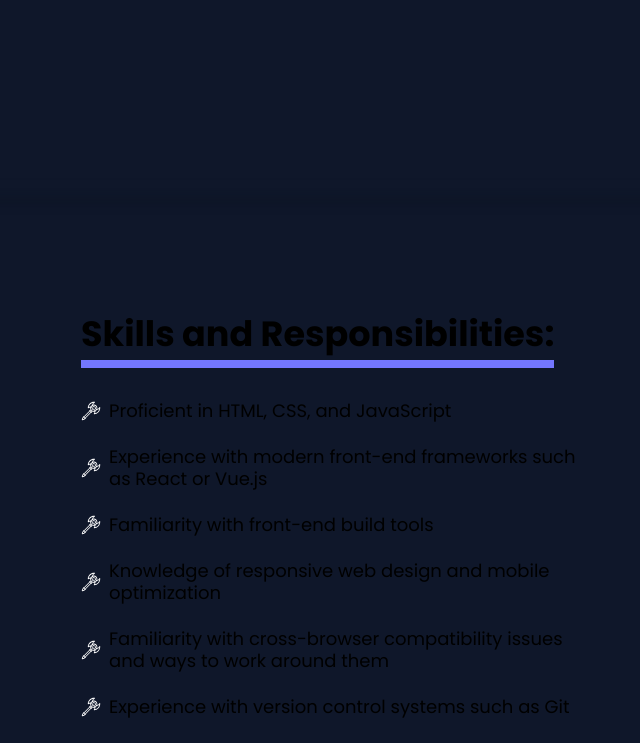
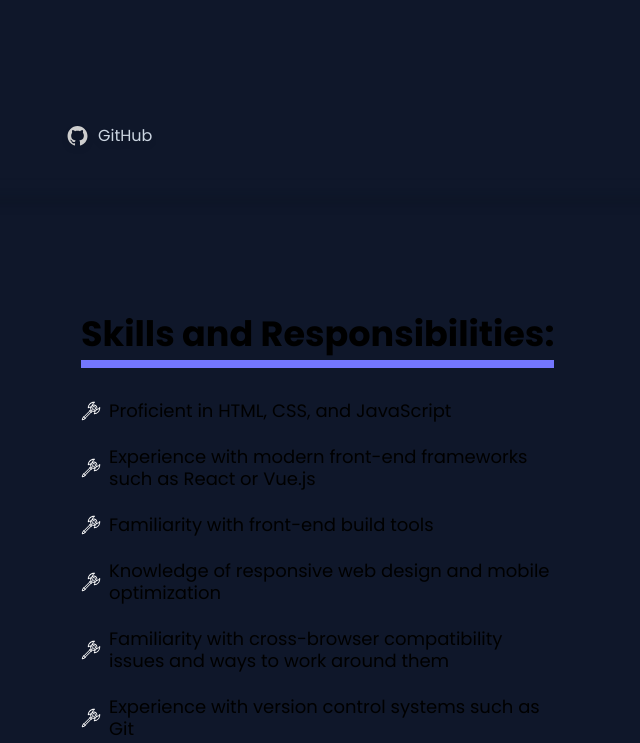
Before and after one commit to mariyamateo/personal-portfolio, a Next.js app: page / in a window 1280 px wide. Shown: the part 620-1363 px from the top of the page, without its empty margins (47-687 px from the left). Built offline with nearby package versions, Linux system fonts and the light colour scheme.

Commit message:
added responsiveness

```diff
--- a/components/About/About.module.scss
+++ b/components/About/About.module.scss
@@ -2,14 +2,22 @@
     @apply overflow-hidden bg-[#0F172A] w-screen;
     z-index: 1;
     .mapImg {
-        @apply bg-[url("/images/svg/about.svg")] bg-fixed bg-no-repeat bg-right-bottom bg-contain;
+        @media (min-width: 1024px) {
+            @apply bg-[url("/images/svg/about.svg")] bg-fixed bg-no-repeat bg-right bg-contain;
+        }
       }
     .aboutLayout {
-        @apply w-2/5 ml-32 mr-auto py-32;
+
         .about {
-            @apply flex flex-col;
+            @apply flex flex-col bg-[#0F172A] w-full px-4 py-4;
             .title {
                 @apply border border-x-0 border-t-0 border-b-8 border-[#7477FF] w-fit mb-8;
+            }
+            @media (min-width: 728px) {
+                @apply px-16;
+            }
+            @media (min-width: 1024px) {
+                @apply w-2/5 ml-32 mr-auto py-32 pl-0 pr-8;
             }
         }
         .lists {
@@ -22,18 +30,28 @@
             }
         }
         .techs {
-            @apply pt-32;
+            @apply pt-16;
+            @media (min-width: 1024px) {
+                @apply pt-32;
+            }
 
             .skills {
-                @apply flex flex-row flex-wrap pt-4 -ml-4;
+                @apply flex flex-row flex-wrap justify-center pt-4 ml-0;
+                @media (min-width: 1024px) {
+                    @apply -ml-4;
+                }
             }
             .box {
-                @apply bg-[#1E293B] p-8 m-4 rounded-xl transition-all ease-linear duration-200 h-fit w-fit space-y-1;
+                @apply bg-[#1E293B] p-6 m-2 rounded-xl transition-all ease-linear duration-200 h-fit w-fit space-y-1;
                 transform: scale(1);
                 &:hover {
                     @apply transition-all ease-linear duration-200;
                     transform: scale(1.1);
                 }
+
+                @media (min-width: 1024px) {
+                    @apply p-8 m-4;
+                }
             }
         }
     }
--- a/components/Contact/Contact.js
+++ b/components/Contact/Contact.js
@@ -10,7 +10,7 @@ const Contact = ({ onClick }) => {
           {/* <h1>Get in touch</h1> */}
           <h2 className="w-2/3">
             Are you a business seeking for a web presence or an employer looking
-            to hire? You can get in touch with me here.
+            to hire?
           </h2>
           <div className={styles.buttons}>
             <a href="mailto:ma.clarissepmateo@gmail.com">
--- a/components/Contact/Contact.module.scss
+++ b/components/Contact/Contact.module.scss
@@ -2,14 +2,20 @@
     @apply bg-[url("/images/contact.jpg")] bg-fixed bg-no-repeat bg-bottom bg-cover relative;
 
     .contactLayout {
-        @apply bg-[#1E293B] opacity-90 py-32 flex flex-col items-center justify-center text-center h-screen;
+        @apply bg-[#1E293B] opacity-90 py-4 flex flex-col items-center justify-start text-center h-screen;
+        @media (min-width: 728px) {
+            @apply py-32 justify-center;
+        }
 
         .title {
             @apply border border-x-0 border-t-0 border-b-8 border-[#7477FF] w-fit mb-8;
         }
     }
     .buttons {
-        @apply flex flex-col space-y-10 mt-16;
+        @apply flex flex-col space-y-4 mt-8;
+        @media (min-width: 728px) {
+            @apply space-y-10 mt-16;
+        }
         .button {
             @apply flex flex-row items-center justify-center space-x-2 w-full rounded-full px-6 py-2 bg-white text-black;
         }
--- a/components/Hero/Hero.js
+++ b/components/Hero/Hero.js
@@ -25,6 +25,15 @@ const Hero = () => {
           </a>
         </div>
       </div>
+      <div
+        className={styles.git}
+        onClick={() =>
+        window.open("https://github.com/mariyamateo", "_blank")
+        }
+      >
+        <img src="/images/svg/github.svg" alt="github" draggable={false} />
+        <p>GitHub</p>
+      </div>
     </div>
   );
 };
--- a/components/Hero/Hero.module.scss
+++ b/components/Hero/Hero.module.scss
@@ -1,10 +1,25 @@
 .layout {
-  @apply overflow-hidden h-screen flex justify-center items-center drop-shadow-md;
+  @apply overflow-hidden h-screen flex justify-center items-center drop-shadow-md relative;
   z-index: 1;
   box-shadow: 0 0 10px 20px #0F172A;
 
+  .git {
+    @apply absolute bottom-16 left-4 flex flex-row items-center space-x-2 text-slate-300 cursor-pointer;
+    &:hover {
+      @apply text-slate-100;
+    }
+    @media (min-width: 1024px) {
+      @apply absolute bottom-8 left-28;
+    }
+  }
+
   .heroLayout {
-    @apply flex flex-row justify-between items-center mx-28 w-full;
+    @apply flex flex-row justify-between items-center mx-4 w-full;
+
+    @media (min-width: 1024px) {
+      @apply mx-28
+    }
+
     .hero {
       @apply flex flex-col space-y-4;
 
@@ -24,8 +39,11 @@
         color: transparent;
       }
       .animatedname {
+        height: 30px;
+        overflow:hidden;
+        @media (min-width: 1024px) {
           height: 80px;
-        overflow:hidden;
+        }
       }
       .animatedname > div > div {
         margin-bottom: 2.81rem;
@@ -33,8 +51,20 @@
       }
 
       .animatedname div:first-child {
+        animation: text-animation 3s infinite;
+        @media (min-width: 1024px) {
           animation: text-animation 8s infinite;
         }
+      }
+      @keyframes text-animation {
+        0% {margin-top: -0.5rem;}
+        20% {margin-top: -0.5rem;}
+        40% {margin-top: -4rem;}
+        60% {margin-top: -4rem;}
+        80% {margin-top: -0.5rem;}
+        100% {margin-top: -0.5rem;}
+      }
+      @media (min-width: 1024px) {
         @keyframes text-animation {
           0% {margin-top: 0;}
           10% {margin-top: 0;}
@@ -47,6 +77,7 @@
           90% {margin-top: 0;}
           100% {margin-top: 0;}
         }
+      }
 
     }
   }
--- a/components/Projects/Projects.module.scss
+++ b/components/Projects/Projects.module.scss
@@ -3,28 +3,41 @@
     box-shadow: 0 0 10px 20px #0F172A;
     z-index: 1;
    .projlayout {
-        @apply mx-32 pt-32 pb-52;
+        @apply mx-4 pt-16 pb-52;
+        @media (min-width: 728px) {
+            @apply mx-16;
+        }
+        @media (min-width: 1024px) {
+            @apply mx-32 pt-32;
+        }
 
        .title {
            @apply border border-x-0 border-t-0 border-b-8 border-[#7477FF] w-full mb-8;
         }
         .box {
-            @apply w-1/2 flex flex-col items-center mx-auto space-y-6;
+            @apply flex flex-col items-center space-y-6 w-full;
+            @media (min-width: 450px) {
+                @apply w-2/3 mx-auto;
+            }
+            @media (min-width: 1024px) {
+                @apply w-1/2;
+            }
         }
         .work {
-            @apply bg-[#1E293B] w-fit p-8 rounded-xl transition-all ease-linear duration-200 w-full mt-8 mb-32 space-y-1;
-            // transform: scale(1);
-            // &:hover {
-            //     @apply transition-all ease-linear duration-200;
-            //     transform: scale(1.1);
-            // }
+            @apply bg-[#1E293B] w-fit p-4 rounded-xl w-full mt-8 mb-16 space-y-1;
+            @media (min-width: 1024px) {
+                @apply p-8 mt-8 mb-32 space-y-1;
+            }
         }
         .project {
-            @apply bg-[#1E293B] w-fit p-8 rounded-xl transition-all ease-linear duration-200 w-full mt-8 space-y-1 cursor-pointer;
-            transform: scale(1);
-            &:hover {
-                @apply transition-all ease-linear duration-200;
-                transform: scale(1.05);
+            @apply bg-[#1E293B] w-fit p-4 rounded-xl w-full mt-8 space-y-1 cursor-pointer;
+            @media (min-width: 1024px) {
+                @apply transition-all ease-linear duration-200 p-8;
+                transform: scale(1);
+                &:hover {
+                    @apply transition-all ease-linear duration-200;
+                    transform: scale(1.05);
+                }
             }
         }
     }
--- a/styles/globals.css
+++ b/styles/globals.css
@@ -55,36 +55,66 @@ a {
 
 h1 {
   font-family: 'PoppinsBold', 'sans-serif';
+  font-size: 30px;
+  line-height: 50px;
+}
+h2 {
+  font-family: 'PoppinsBold', 'sans-serif';
+  font-size: 25px;
+  line-height: 42px;
+}
+h3 {
+  font-family: 'PoppinsBold', 'sans-serif';
+  font-size: 15px;
+  line-height: 17px;
+}
+h4 {
+  font-family: 'InterBold', 'sans-serif';
+  font-size: 15px;
+  line-height: 19px;
+}
+h5 {
+  font-family: 'InterMedium', 'sans-serif';
+  font-size: 15px;
+  line-height: 19px;
+}
+h6 {
+  font-family: 'PoppinsRegular', 'sans-serif';
+  font-size: 13px;
+  line-height: 17px;
+}
+p {
+  font-family: 'PoppinsRegular', 'sans-serif';
+  font-size: 11px;
+  line-height: 15px;
+}
+@media (min-width: 1024px) {
+  h1 {
     font-size: 75px;
     line-height: 95px;
   }
   h2 {
-  font-family: 'PoppinsBold', 'sans-serif';
     font-size: 35px;
     line-height: 52px;
   }
   h3 {
-  font-family: 'PoppinsBold', 'sans-serif';
     font-size: 18px;
     line-height: 22px;
   }
   h4 {
-  font-family: 'InterBold', 'sans-serif';
     font-size: 20px;
     line-height: 24px;
   }
   h5 {
-  font-family: 'InterMedium', 'sans-serif';
     font-size: 20px;
     line-height: 24px;
   }
   h6 {
-  font-family: 'PoppinsRegular', 'sans-serif';
     font-size: 18px;
     line-height: 22px;
   }
   p {
-  font-family: 'PoppinsRegular', 'sans-serif';
     font-size: 16px;
     line-height: 20px;
   }
+}
```
Also changed, not shown: public/images/svg/github.svg (added). Lines whose indentation alone changed are shown as unchanged.
